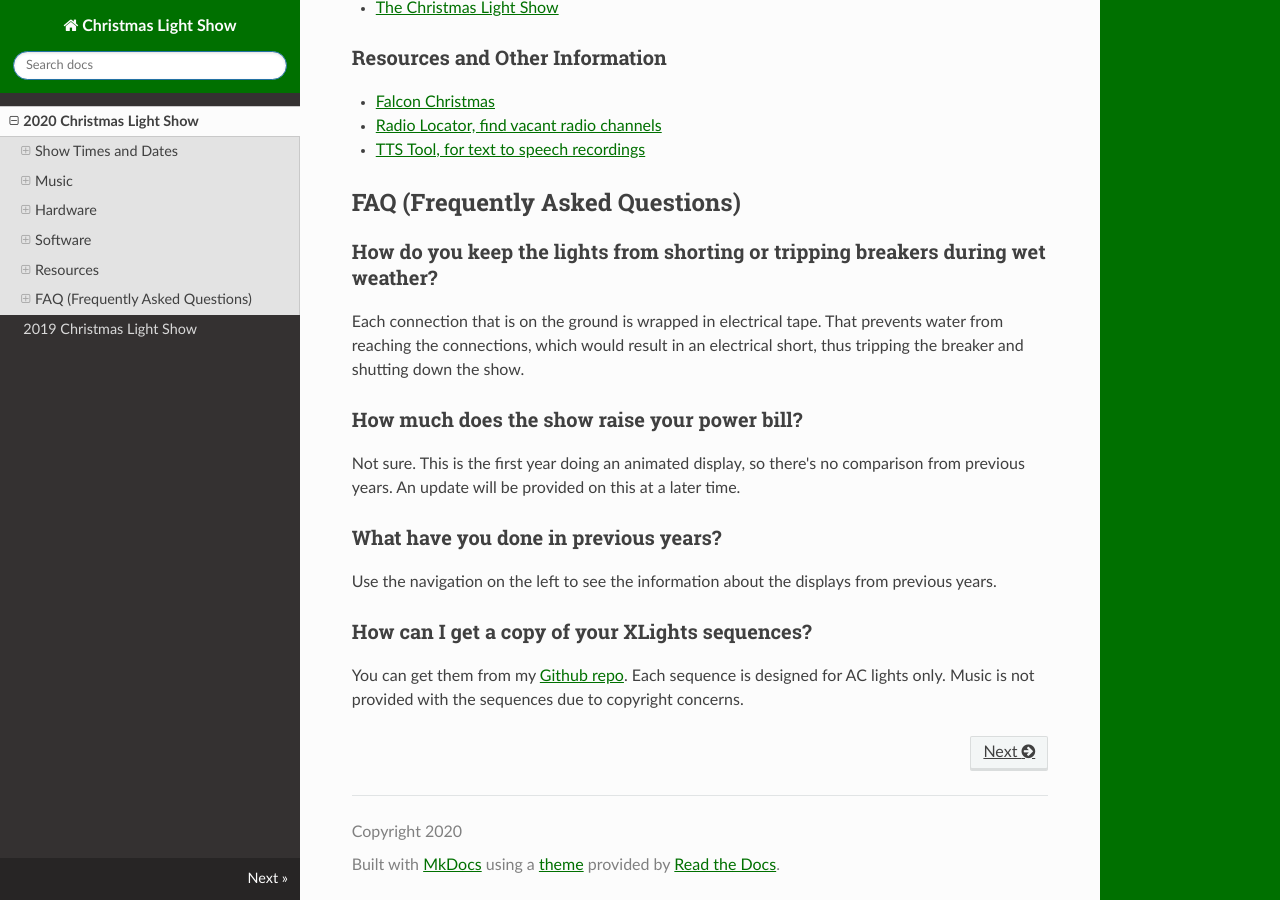
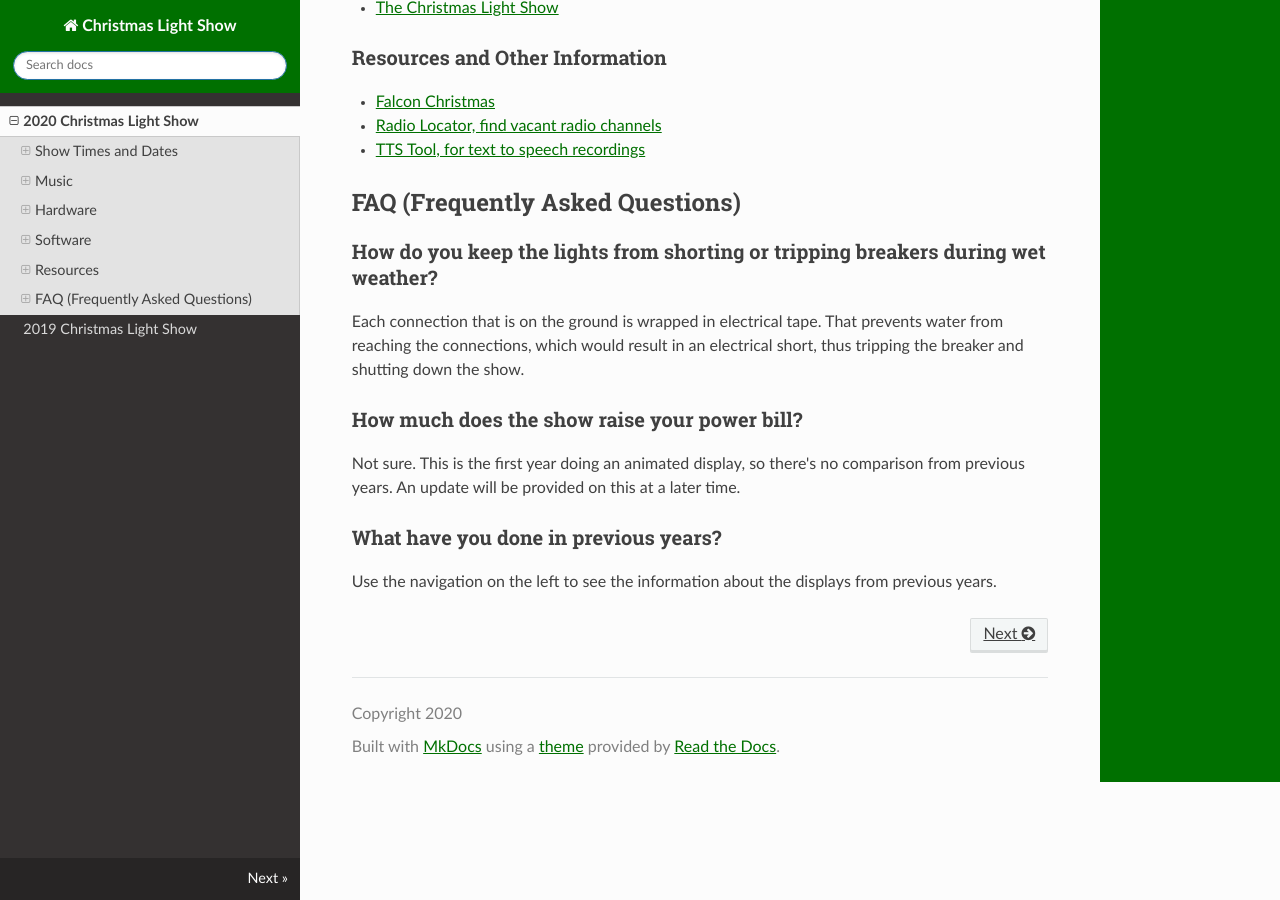
Before and after one commit to afireinside5976/christmaslights, an MkDocs documentation site: the page built from website/docs/index.md, in a window 1280 px wide and 900 px high, scrolled down 2612 px. Built offline with MkDocs 1.6.1, drawn with Linux system fonts in a browser that asks for light colours; nearby versions of some CDN libraries.

Commit message:
Commiting new files

```diff
--- a/website/docs/index.md
+++ b/website/docs/index.md
@@ -125,9 +125,3 @@ An update will be provided on this at a later time.
 ### What have you done in previous years?
 
 Use the navigation on the left to see the information about the displays from previous years.
-
-### How can I get a copy of your XLights sequences?
-
-You can get them from my
-<a href="https://github.com/almostengr/christmaslights" target="_blank">Github repo</a>. Each sequence is
-designed for AC lights only. Music is not provided with the sequences due to copyright concerns.
```
